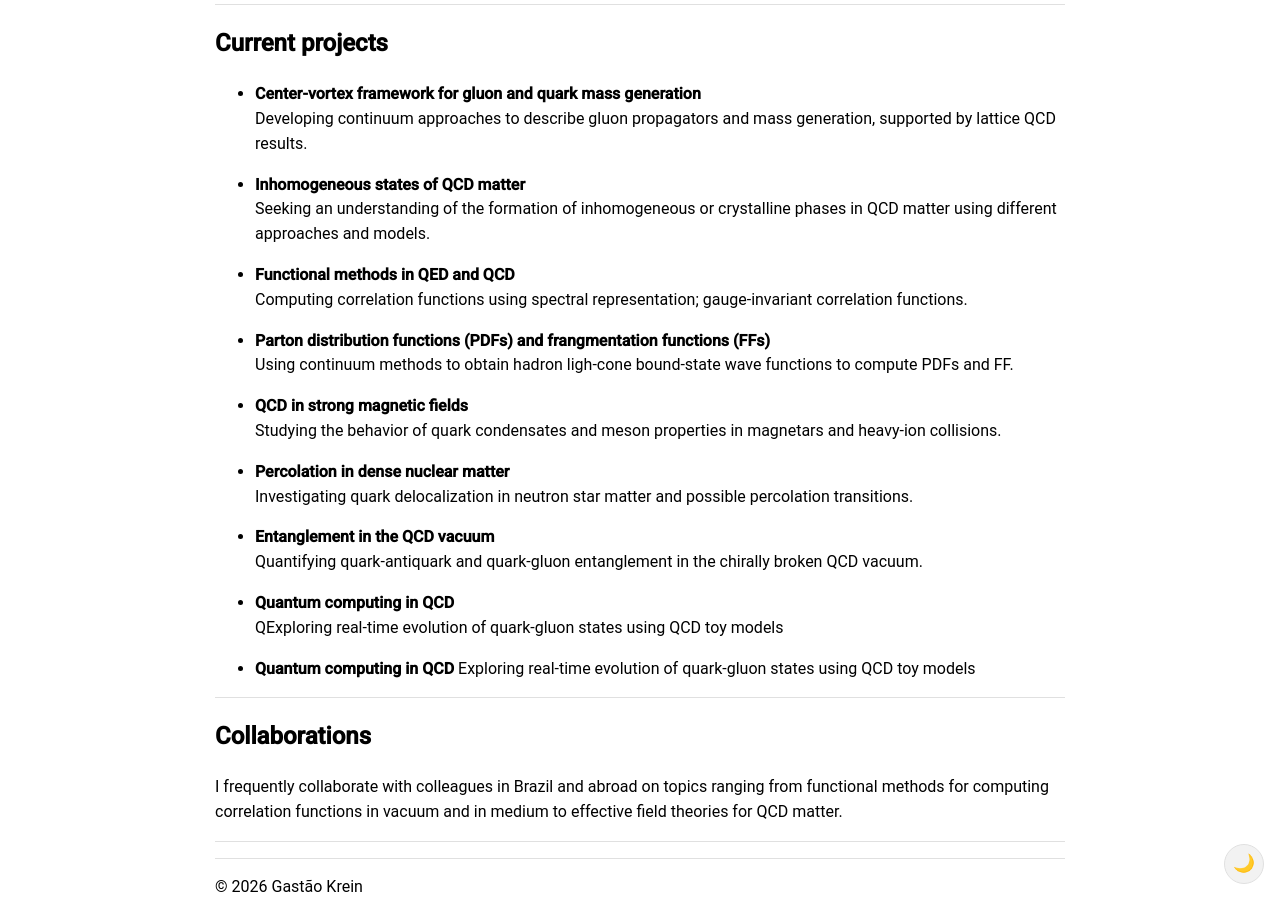
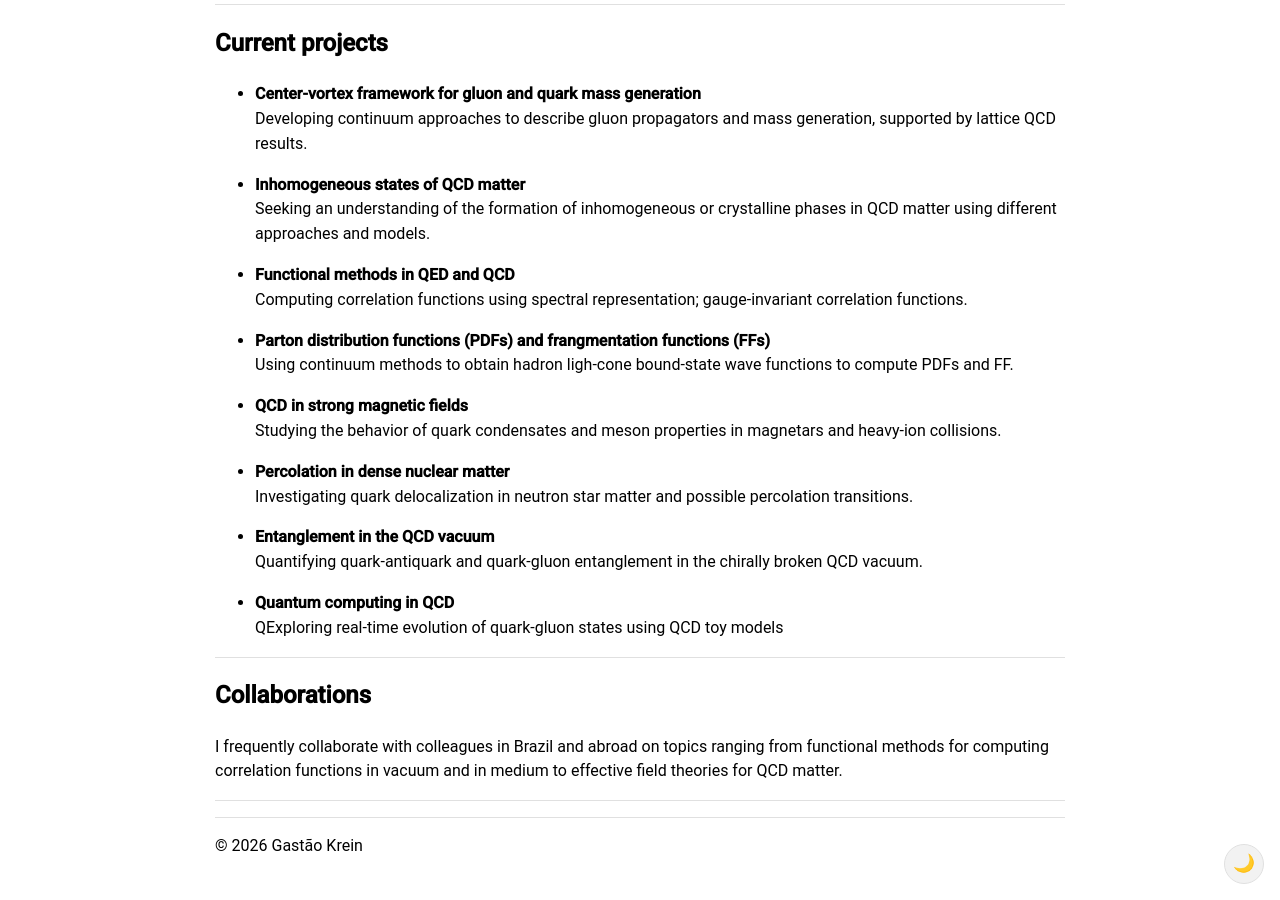
Before and after one commit to gkrein/gkrein.github.io, a Jekyll site: the page built from research.md, in a window 1280 px wide and 900 px high, scrolled down 660 px. Built offline with Jekyll 4.4.1, drawn with Linux system fonts in a browser that asks for light colours; some web fonts are replaced.

Commit message:
Update research.md

```diff
--- a/research.md
+++ b/research.md
@@ -40,10 +40,6 @@ My research focuses on **theoretical physics**, especially in the area of **Quan
 - **Quantum computing in QCD**
   QExploring real-time evolution of quark-gluon states using QCD toy models
 
-- **Quantum computing in QCD**
-  Exploring real-time evolution of quark-gluon states using QCD toy models
-
-
 
 ---
 
```
